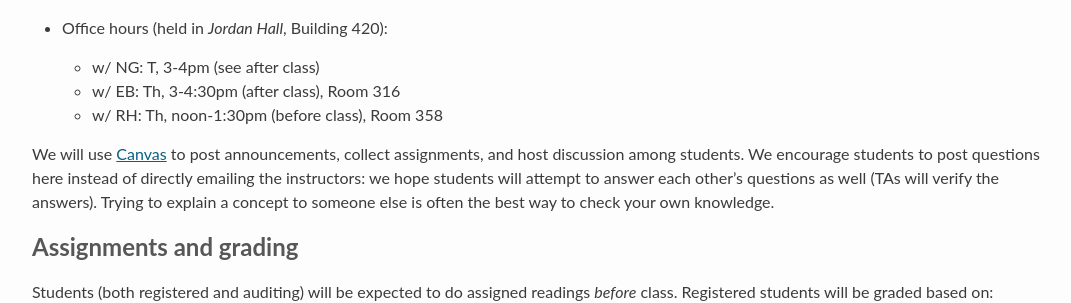
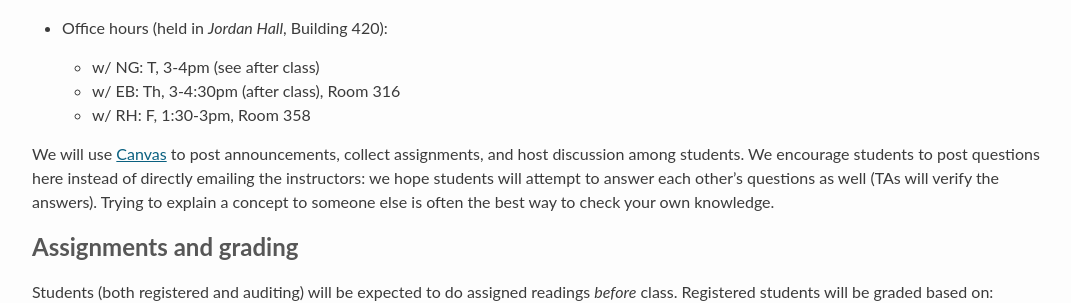
Before and after one commit to stanford-cocolab/cocolab.stanford.edu, a Jekyll site: the page built from psych204-fall2017.md, in a window 1280 px wide and 900 px high, scrolled down 714 px. Shown: the part 155-458 px from the top of the window, without its empty margins (94-1165 px from the left). Built offline with Jekyll 4.4.1, drawn with Linux system fonts in a browser that asks for light colours; Markdown is read by kramdown in place of the engine named in the settings; a script that is not in the unit is left out; our own code applies the rules of GitHub Pages for plain Markdown files.

Commit message:
Update office hours

```diff
--- a/psych204-fall2017.md
+++ b/psych204-fall2017.md
@@ -22,7 +22,7 @@ Examples will be drawn from areas including concept learning, causal reasoning,
 * Office hours (held in *Jordan Hall*, Building 420):
   * w/ NG: T, 3-4pm (see after class)
   * w/ EB: Th, 3-4:30pm (after class), Room 316
-  * w/ RH: Th, noon-1:30pm (before class), Room 358
+  * w/ RH: F, 1:30-3pm, Room 358
 
 We will use [Canvas](https://canvas.stanford.edu/courses/70937/) to post announcements, collect assignments, and host discussion among students. We encourage students to post questions here instead of directly emailing the instructors: we hope students will attempt to answer each other's questions as well (TAs will verify the answers). Trying to explain a concept to someone else is often the best way to check your own knowledge.
 
```
